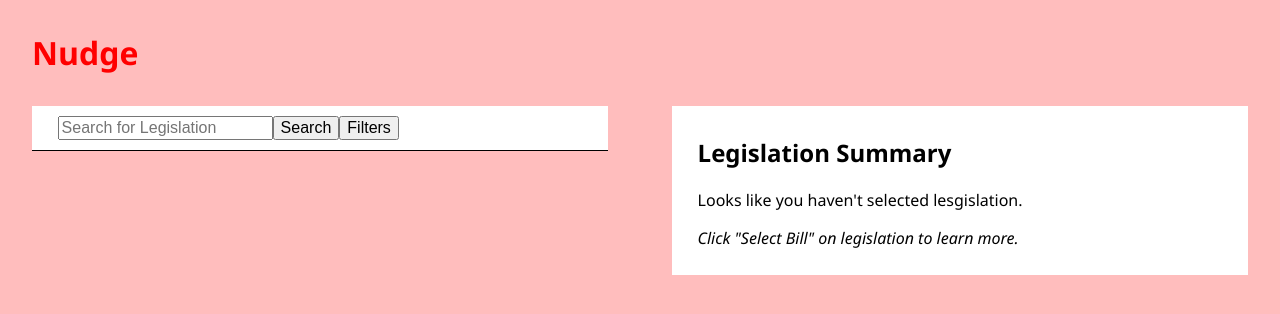
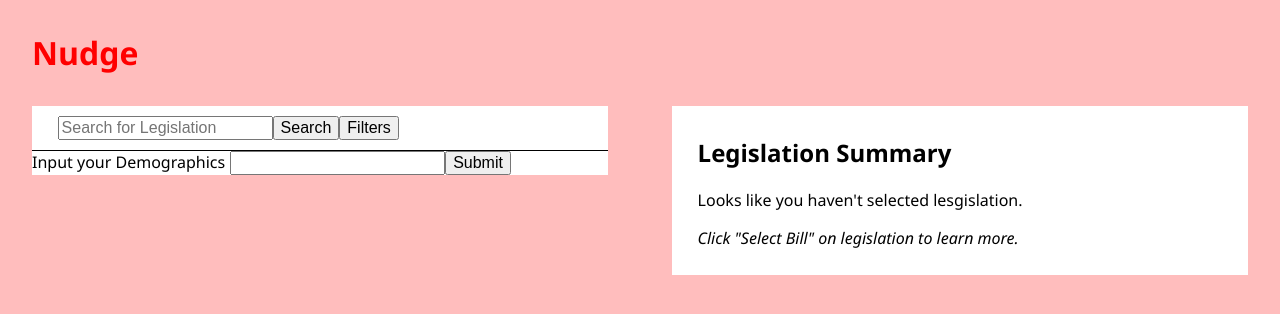
Before and after one commit to 436-Nudge/nudge-web, a React (Vite) app: page / in a window 1280 px wide. Shown: the top 314 px of the page. Built offline with nearby package versions, Linux system fonts and the light colour scheme; the HTML template or start-up script is replaced by a standard one.

Commit message:
implemented SelectDemographics component

```diff
--- a/src/App.jsx
+++ b/src/App.jsx
@@ -3,6 +3,7 @@ import './styles/App.css'
 import { SearchBar } from './components/SearchBar'
 import ResultsList from './components/ResultsList'
 import SelectedResult from './components/SelectedResult'
+import SelectDemographics from './components/SelectDemographics'
 
 const App = () => {
   const [search, setSearch] = useState(null);
@@ -10,6 +11,11 @@ const App = () => {
   const [isResultSelected, setResultSelected] = useState(false);
   const [selectedResult, setSelectedResult] = useState(null);
 
+  /**
+   * Based on user input filters, searched ProPublica's congress api for
+   *
+   * @param {*} search
+   */
   const submitSearch = (search) => {
     setSearch(search);
     var httpGet = new XMLHttpRequest();
@@ -22,6 +28,11 @@ const App = () => {
     var newResults = JSON.parse(httpGet.responseText);
     console.log(newResults);
     setResults(newResults.results);
+  }
+
+
+  const submitDemographics = (demographics) => {
+    console.log(demographics);
   }
 
   const selectResult = (result) => {
@@ -39,6 +50,7 @@ const App = () => {
           {results &&
             <ResultsList results={results[0]}/>
           }
+          <SelectDemographics submit={submitDemographics}/>
         </div>
         <div className="summary">
           <SelectedResult result={selectedResult}/>
--- a/src/components/SelectDemographics.jsx
+++ b/src/components/SelectDemographics.jsx
@@ -1,26 +1,43 @@
-import React from 'react'
+import React, {useState} from 'react'
 
 /**
  * Open ended input for users to add their own identities to analyze with the
  * selected legislation.
  *
- * @param {*} submitDemographics Reference to function that submits the
+ * @param {*} submit Reference to function that submits the
  * demographics as an array of strings to python backend so that ai response
  * can be generated.
  */
-const SelectDemographics = ({submitDemographics}) => {
+const SelectDemographics = ({submit}) => {
     const [demographics, setDemographics] = useState("");
 
     const submitDemographicInput = (e) => {
         e.preventDefault();
+
+        /*
+            Split the demographics into separate strings so that the main app
+            can format them however it needs.
+        */
         let demographicsArray = demographics.split(',');
-        for(let demographic in demographicsArray) demographic.trim();
-        submitDemographics(demographicsList);
+        for(let i = 0; i < demographicsArray.length; i++)
+            demographicsArray[i] = demographicsArray[i].trim();
+
+        submit(demographicsArray);
     }
     return (
         <div className="select-demographics">
-            <form onSubmit={(e) => {submitDemographicInput(e)}}>
-
+            <form
+                id = "select-demographics--form"
+                onSubmit={(e) => {submitDemographicInput(e)}}
+            >
+                <label htmlFor='demographic-input' id="demographic-input-label">Input your Demographics</label>
+                <input
+                    type="text"
+                    id="demographic-input"
+                    onChange={(e)=>{setDemographics(e.target.value)}}
+                    value={demographics}
+                />
+                <button type="submit" value="Submit">Submit</button>
             </form>
         </div>
     )
```
